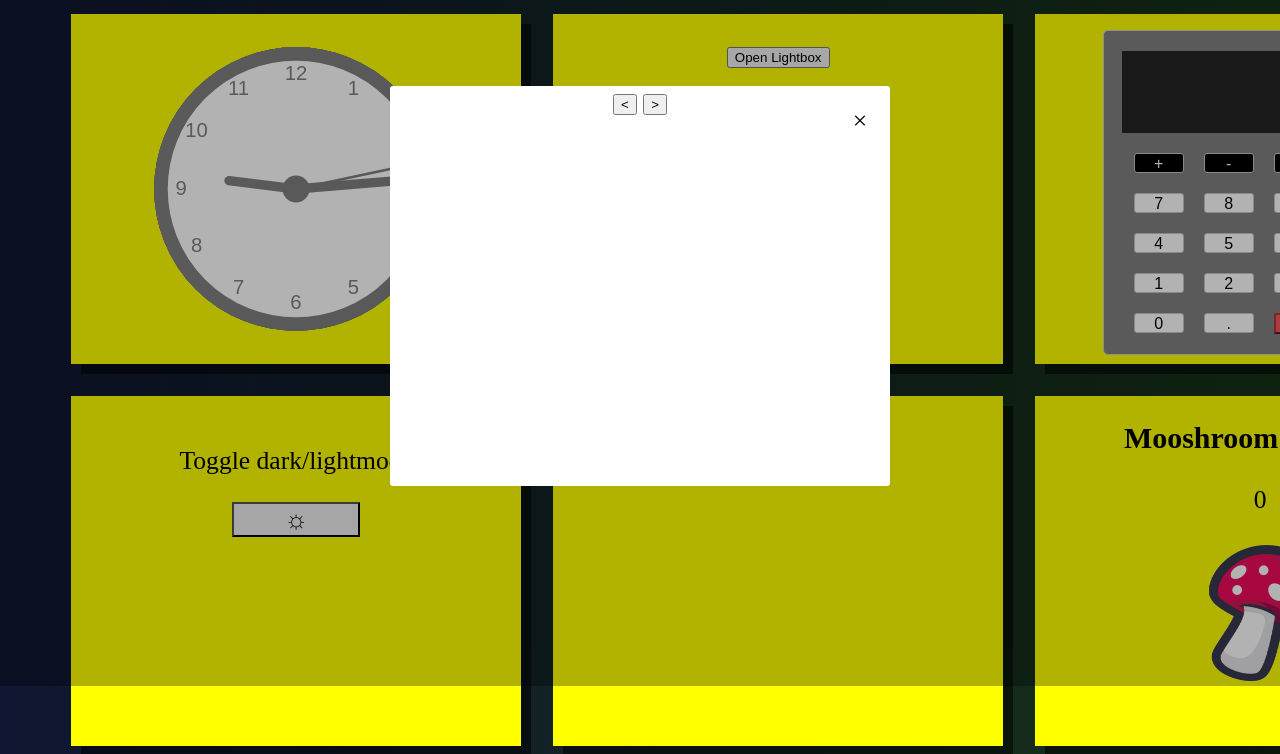
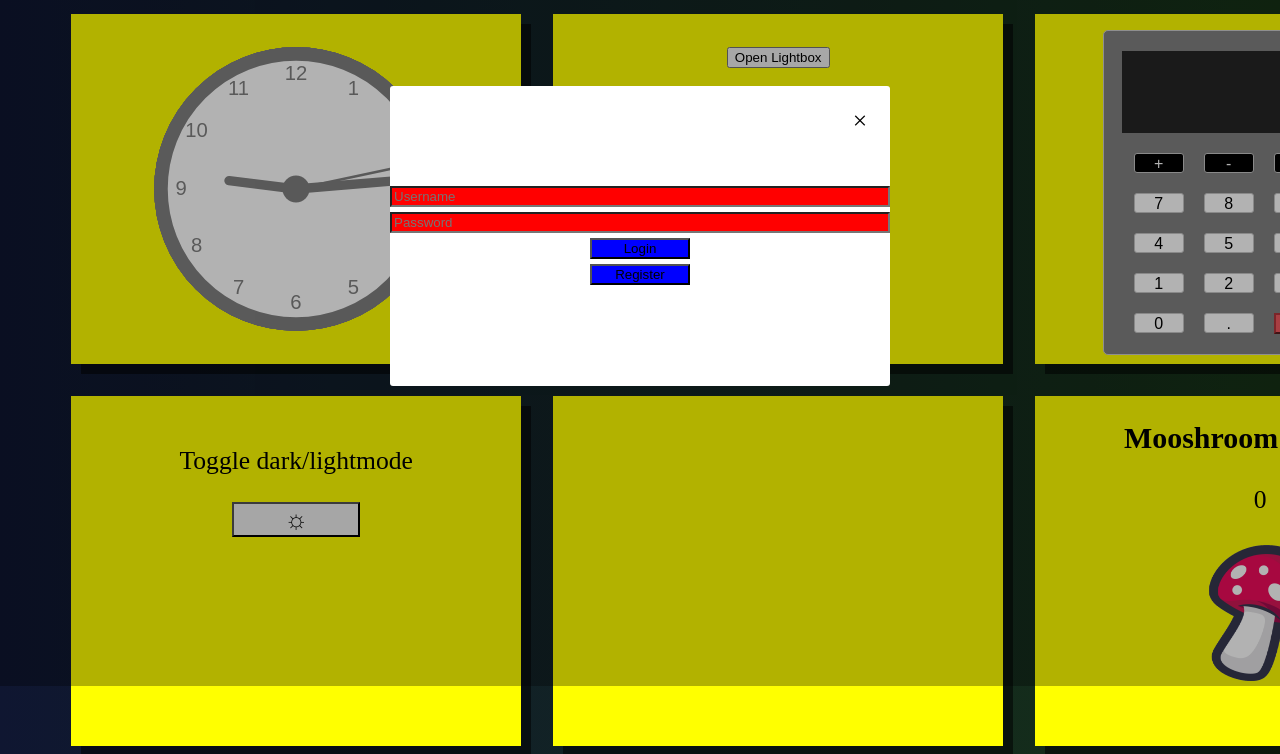
Before and after one commit to Cabinet716/Ackemo-smorgasbord, a plain HTML site: page projects/JS_Playground/index.html in a window 1280 px wide. Both pictures are taken after a click on the button "Open Lightbox". Shown: the part 114-868 px from the top of the page. Drawn offline with Linux system fonts and the light colour scheme.

Commit message:
Continued working

```diff
--- a/projects/JS_Playground/assets/css/main.css
+++ b/projects/JS_Playground/assets/css/main.css
@@ -71,14 +71,13 @@ body.light-mode .tglButton {
 #lightbox_content {
 	position: absolute;
 	width: 500px;
-	height: 400px;
+	height: 300px;
 	background: #ffffff;
 	border-radius: 3px;
 	left: 50%;
 	top: 50%;
 	margin-left: -250px;
 	margin-top: -200px;
-	text-align: center;
 }
 
 #close {
@@ -90,6 +89,41 @@ body.light-mode .tglButton {
 	text-align: center;
 	color: black;
 	cursor: pointer;
+}
+
+.loginForm {
+	display: grid;
+	grid-gap: 5px;
+	margin-top: 20%;
+	grid-template-columns: 1fr;
+	grid-template-rows: auto;
+	grid-template-areas: "a1" "a2" "b1" "b2";
+}
+
+.loginText {
+	grid-area: a1;
+	background: red;
+}
+
+.passText {
+	grid-area: a2;
+	background: red;
+}
+.login {
+	grid-area: b1;
+	width: 20%;
+	margin-left: 40%;
+	height: auto;
+	background: blue;
+	text-align: center;
+}
+.register {
+	grid-area: b2;
+	width: 20%;
+	margin-left: 40%;
+	height: auto;
+	background: blue;
+	text-align: center;
 }
 
 .calculator {
--- a/projects/JS_Playground/index.html
+++ b/projects/JS_Playground/index.html
@@ -24,10 +24,13 @@
             <div id="lightbox">
               <div id="lightbox_content">
                 <div id="close">&times;</div>
-                <button class="prev"><</button>
-                <button class="next">></button>
-
-              </div>
+                <div class="loginForm">
+                    <input type="text" class="loginText" placeholder="Username">
+                    <input type="password" class="passText" placeholder="Password">
+                    <button class="login">Login</button>
+                    <button class="register">Register</button>
+                </div>
+                              </div>
             </div>
         </section>
 
```
Also changed, not shown: projects/JS_Playground/assets/js/playground.js (+10 -12 lines). Lines whose indentation alone changed are shown as unchanged.
